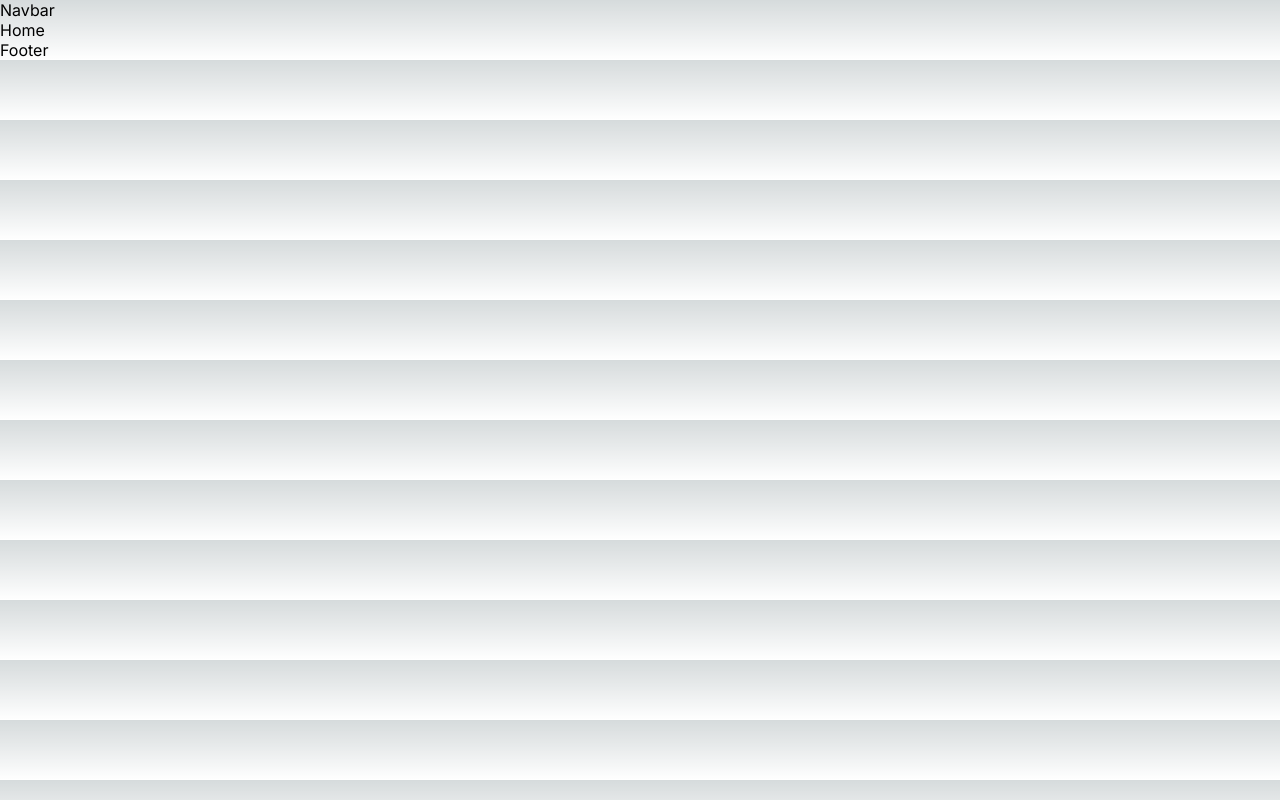
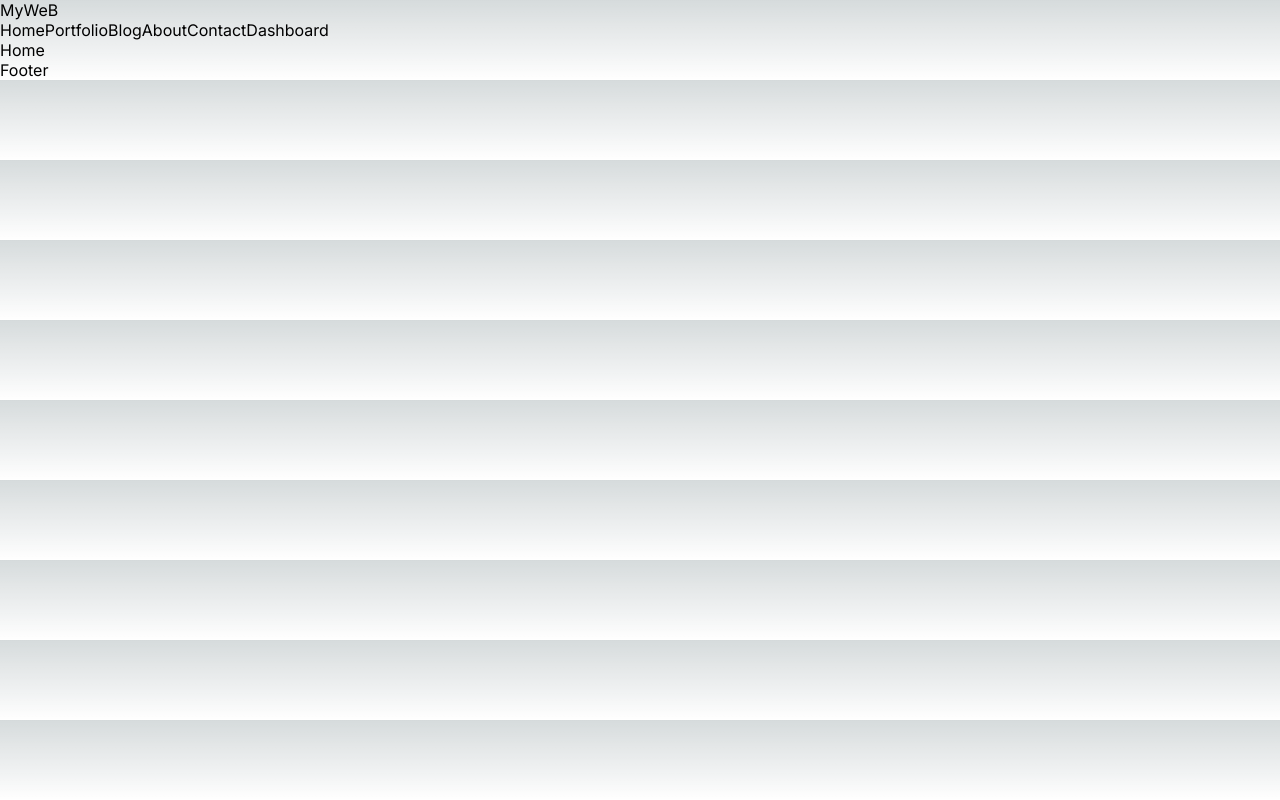
Before and after one commit to amh6281/Blog-Portfolio-App, a Next.js app: page / in a window 1280 px wide. Built offline with nearby package versions, Linux system fonts and the light colour scheme.

Commit message:
Navbar link 구성요소 추가 2022.06.02

```diff
--- a/src/app/layout.js
+++ b/src/app/layout.js
@@ -6,8 +6,8 @@
 const inter = Inter({ subsets: ["latin"] });
 
 export const metadata = {
-  title: "Create Next App",
-  description: "Generated by create next app",
+  title: "MyWeB",
+  description: "description",
 };
 
 export default function RootLayout({ children }) {
--- a/src/components/navbar/Navbar.jsx
+++ b/src/components/navbar/Navbar.jsx
@@ -1,7 +1,52 @@
+import Link from "next/link";
 import React from "react";
 
+const links = [
+  {
+    id: 1,
+    title: "Home",
+    url: "/",
+  },
+  {
+    id: 2,
+    title: "Portfolio",
+    url: "/portfolio",
+  },
+  {
+    id: 3,
+    title: "Blog",
+    url: "/blog",
+  },
+  {
+    id: 4,
+    title: "About",
+    url: "/about",
+  },
+  {
+    id: 5,
+    title: "Contact",
+    url: "/contact",
+  },
+  {
+    id: 6,
+    title: "Dashboard",
+    url: "/dashboard",
+  },
+];
+
 const Navbar = () => {
-  return <div>Navbar</div>;
+  return (
+    <div>
+      <Link href="/">MyWeB</Link>
+      <div>
+        {links.map((link) => (
+          <Link key={link.id} href={link.url}>
+            {link.title}
+          </Link>
+        ))}
+      </div>
+    </div>
+  );
 };
 
 export default Navbar;
```
